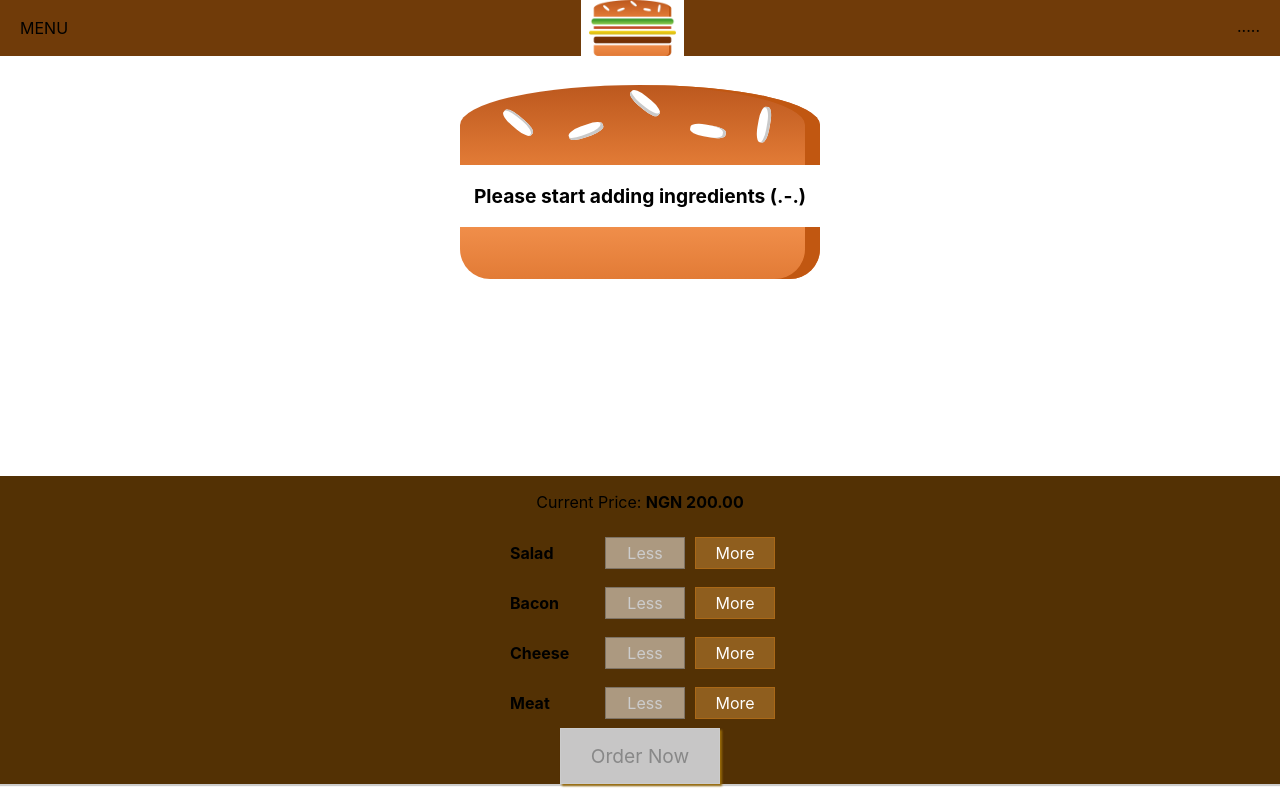
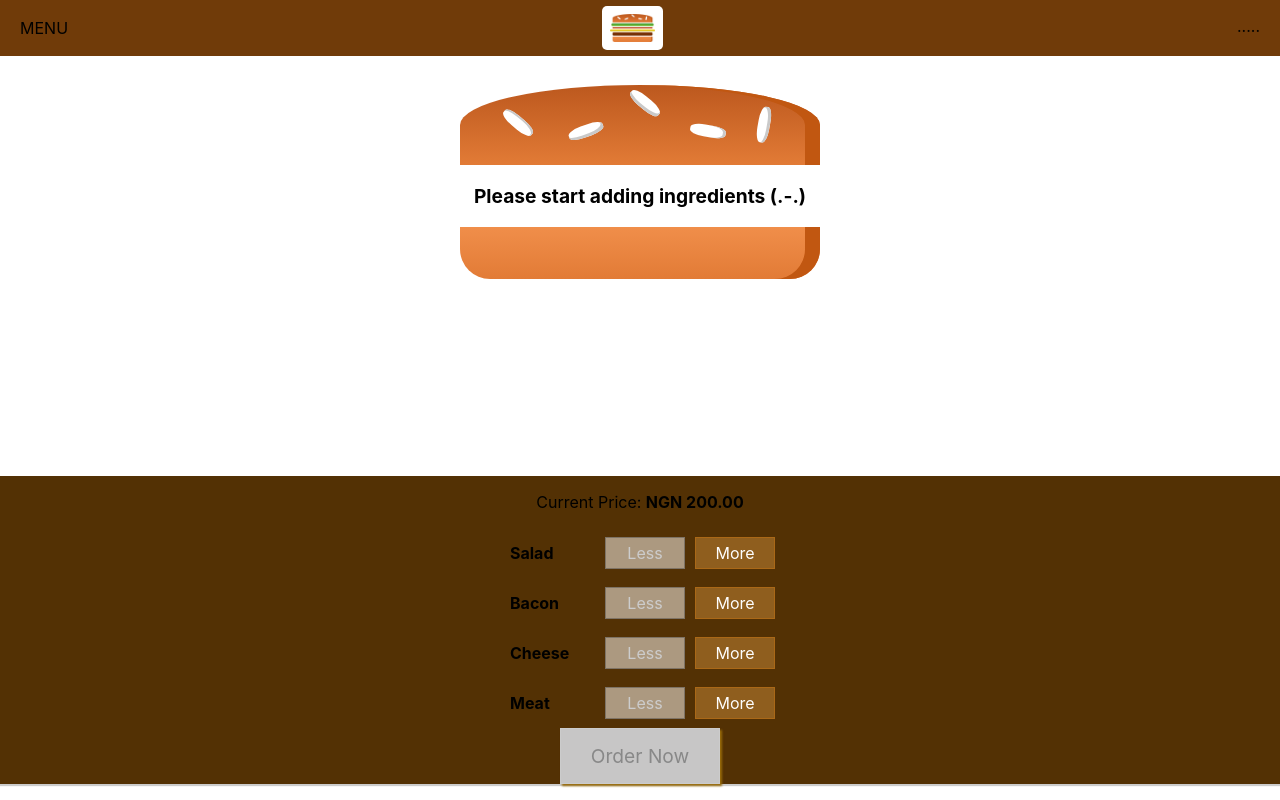
Before and after one commit to gaiyadev/Burger-app, a React (Create React App) app: page / in a window 1280 px wide. Built offline with nearby package versions, Linux system fonts and the light colour scheme.

Commit message:
Bug: fixe\d bug in logo component and logo.module.css file

```diff
--- a/src/components/Logo/Logo.module.css
+++ b/src/components/Logo/Logo.module.css
@@ -1,7 +1,9 @@
 .Logo {
     background-color: white;
     padding: 8px;
-    height: 100%;
+    height: 80%;
+    box-sizing: border-box;
+    border-radius: 5px;
 }
 
 .Logo img {
--- a/src/components/Navigation/Toolbar/Toobar.js
+++ b/src/components/Navigation/Toolbar/Toobar.js
@@ -1,6 +1,7 @@
 import React from 'react';
 import styles from '../../../components/Navigation/Toolbar/Toolbar.module.css';
 import Logo from '../../Logo/Logo';
+
 const toolbar = (props) => (
     <header className={styles.Toolbar} >
         <div>MENU</div>
```
